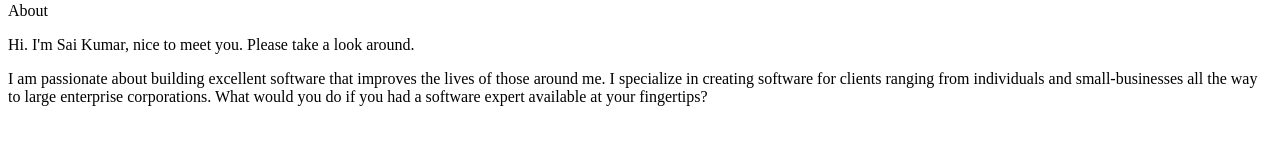
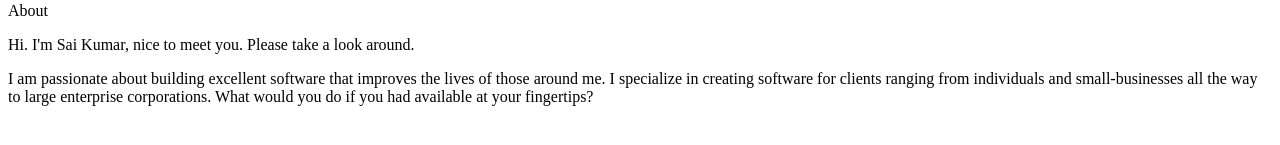
Before and after one commit to audreythando/portfolio-new, a React (Create React App) app: page / in a window 1280 px wide. Shown: the part 631-776 px from the top of the page. Built offline with nearby package versions, Linux system fonts and the light colour scheme.

Commit message:
refactor: added code to about

```diff
--- a/src/components/About.js
+++ b/src/components/About.js
@@ -21,7 +21,7 @@ const About = () => {
               the lives of those around me. I specialize in creating software
               for clients ranging from individuals and small-businesses all the
               way to large enterprise corporations. What would you do if you had
-              a software expert available at your fingertips?</p>
+              available at your fingertips?</p>
             </div>
           </div>
       </div>
```
